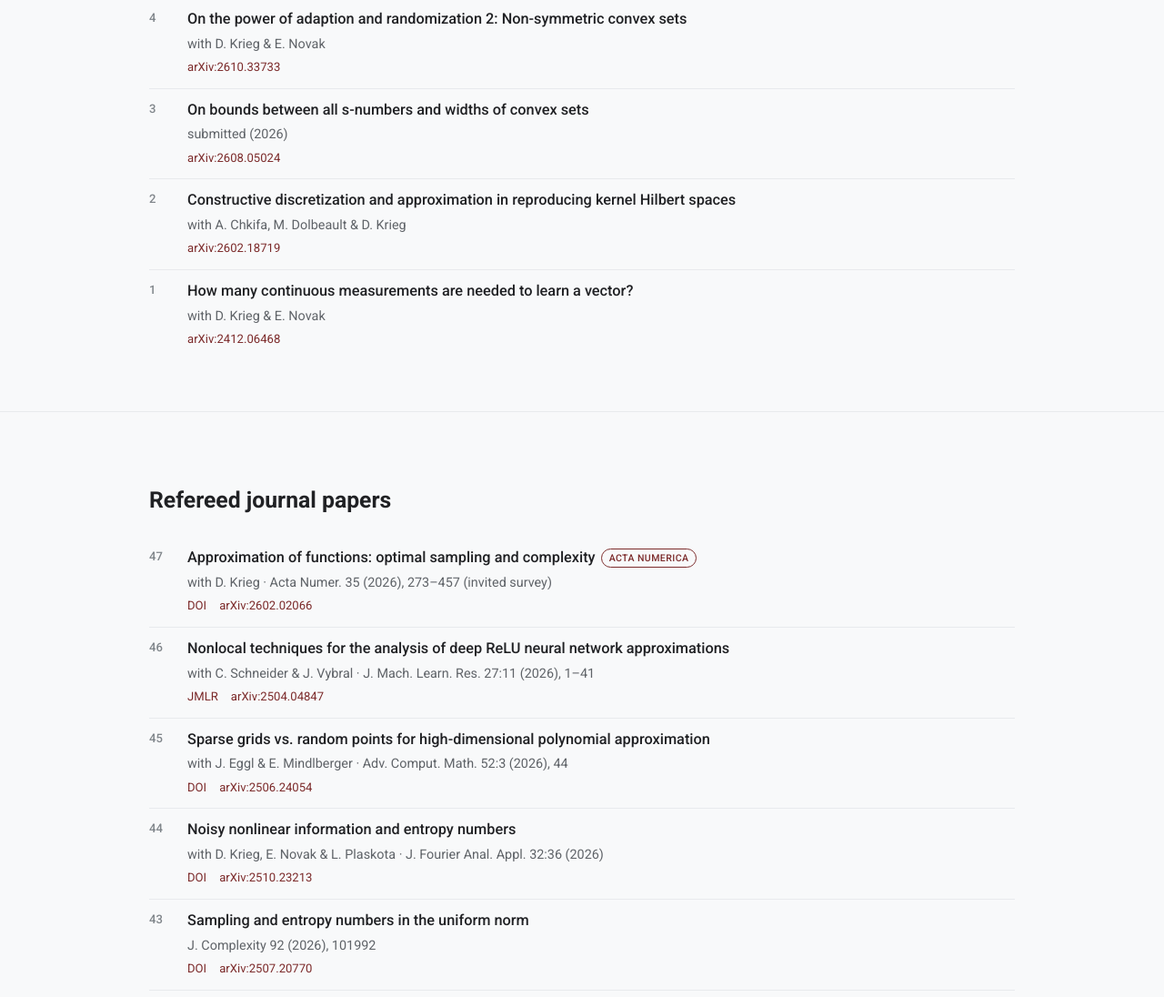
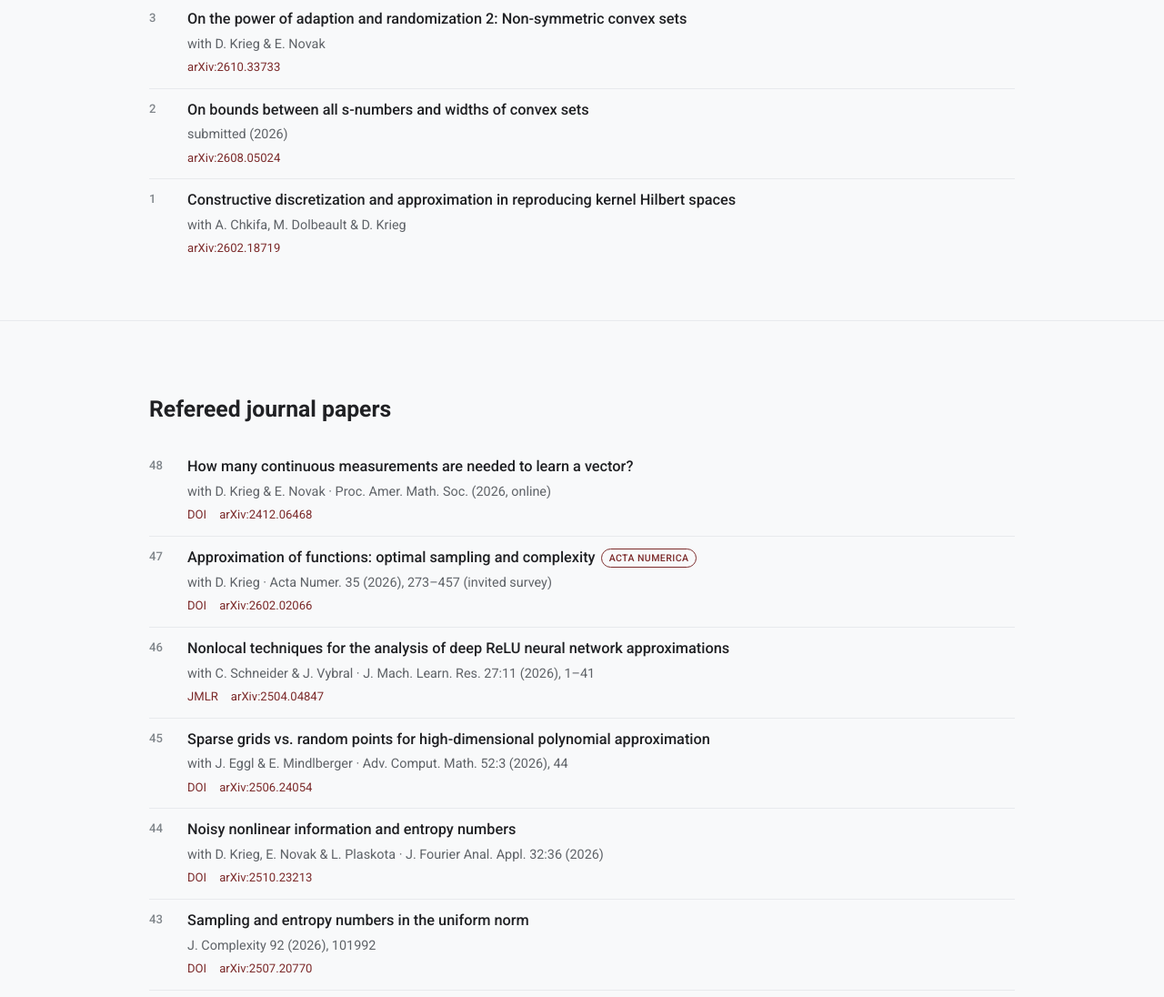
Before and after one commit to mario-ullrich/mario-ullrich.github.io, a plain HTML site: page publications.html in a window 1280 px wide. Shown: the part 1761-2857 px from the top of the page at 91% size. Drawn offline with nearby package versions, Linux system fonts and the light colour scheme.

Commit message:
Move the Proc. AMS article from the preprints to the journal papers

```diff
--- a/publications.html
+++ b/publications.html
@@ -71,12 +71,11 @@
 <section>
   <div class="wrap">
     <h2 data-i18n="h.pre">Submitted manuscripts &amp; preprints</h2>
-    <ol class="pubs desc-preprints" style="counter-reset: pub 6;">
+    <ol class="pubs desc-preprints" style="counter-reset: pub 5;">
       <li><span class="pub-title">A Borsuk–Ulam theorem for adaptive continuous measurements</span><span class="pub-meta">preprint (2026)</span><span class="pub-links"><a href="https://arxiv.org/abs/2610.33781">arXiv:2610.33781</a></span></li>
       <li><span class="pub-title">On the power of adaption and randomization 2: Non-symmetric convex sets</span><span class="pub-meta">with D. Krieg &amp; E. Novak</span><span class="pub-links"><a href="https://arxiv.org/abs/2610.33733">arXiv:2610.33733</a></span></li>
       <li><span class="pub-title">On bounds between all s-numbers and widths of convex sets</span><span class="pub-meta">submitted (2026)</span><span class="pub-links"><a href="https://arxiv.org/abs/2608.05024">arXiv:2608.05024</a></span></li>
       <li><span class="pub-title">Constructive discretization and approximation in reproducing kernel Hilbert spaces</span><span class="pub-meta">with A. Chkifa, M. Dolbeault &amp; D. Krieg</span><span class="pub-links"><a href="https://arxiv.org/abs/2602.18719">arXiv:2602.18719</a></span></li>
-      <li><span class="pub-title">How many continuous measurements are needed to learn a vector?</span><span class="pub-meta">with D. Krieg &amp; E. Novak</span><span class="pub-links"><a href="https://arxiv.org/abs/2412.06468">arXiv:2412.06468</a></span></li>
     </ol>
   </div>
 </section>
@@ -84,7 +83,8 @@
 <section>
   <div class="wrap">
     <h2 data-i18n="h.ref">Refereed journal papers</h2>
-    <ol class="pubs desc-journals" style="counter-reset: pub 48;">
+    <ol class="pubs desc-journals" style="counter-reset: pub 49;">
+      <li><span class="pub-title">How many continuous measurements are needed to learn a vector?</span><span class="pub-meta">with D. Krieg &amp; E. Novak · Proc. Amer. Math. Soc. (2026, online)</span><span class="pub-links"><a href="https://doi.org/10.1090/proc/17901">DOI</a><a href="https://arxiv.org/abs/2412.06468">arXiv:2412.06468</a></span></li>
       <li><span class="pub-title">Approximation of functions: optimal sampling and complexity</span><span class="badge">Acta Numerica</span><span class="pub-meta">with D. Krieg · Acta Numer. 35 (2026), 273–457 (invited survey)</span><span class="pub-links"><a href="https://doi.org/10.1017/S0962492925100287">DOI</a><a href="https://arxiv.org/abs/2602.02066">arXiv:2602.02066</a></span></li>
       <li><span class="pub-title">Nonlocal techniques for the analysis of deep ReLU neural network approximations</span><span class="pub-meta">with C. Schneider &amp; J. Vybral · J. Mach. Learn. Res. 27:11 (2026), 1–41</span><span class="pub-links"><a href="https://jmlr.org/papers/v27/25-0746.html">JMLR</a><a href="https://arxiv.org/abs/2504.04847">arXiv:2504.04847</a></span></li>
       <li><span class="pub-title">Sparse grids vs. random points for high-dimensional polynomial approximation</span><span class="pub-meta">with J. Eggl &amp; E. Mindlberger · Adv. Comput. Math. 52:3 (2026), 44</span><span class="pub-links"><a href="https://doi.org/10.1007/s10444-026-10316-5">DOI</a><a href="https://arxiv.org/abs/2506.24054">arXiv:2506.24054</a></span></li>
--- a/styles.css
+++ b/styles.css
@@ -205,8 +205,8 @@
    .p-home .hero-actions--secondary .btn:hover{background:#fff;border-color:var(--accent);color:var(--accent);}
 
 /* publications.html */
-   .p-pubs ol.pubs.desc-preprints{counter-reset:pub 6;}
-   .p-pubs ol.pubs.desc-journals{counter-reset:pub 48;}
+   .p-pubs ol.pubs.desc-preprints{counter-reset:pub 5;}
+   .p-pubs ol.pubs.desc-journals{counter-reset:pub 49;}
    .p-pubs ol.pubs.desc-theses{counter-reset:pub 4;}
    .p-pubs ol.pubs.desc-preprints li,.p-pubs ol.pubs.desc-journals li,.p-pubs ol.pubs.desc-theses li{counter-increment:pub -1;}
 
```
Also changed, not shown: index.html (+1 -0 lines), research.html (+4 -4 lines).
